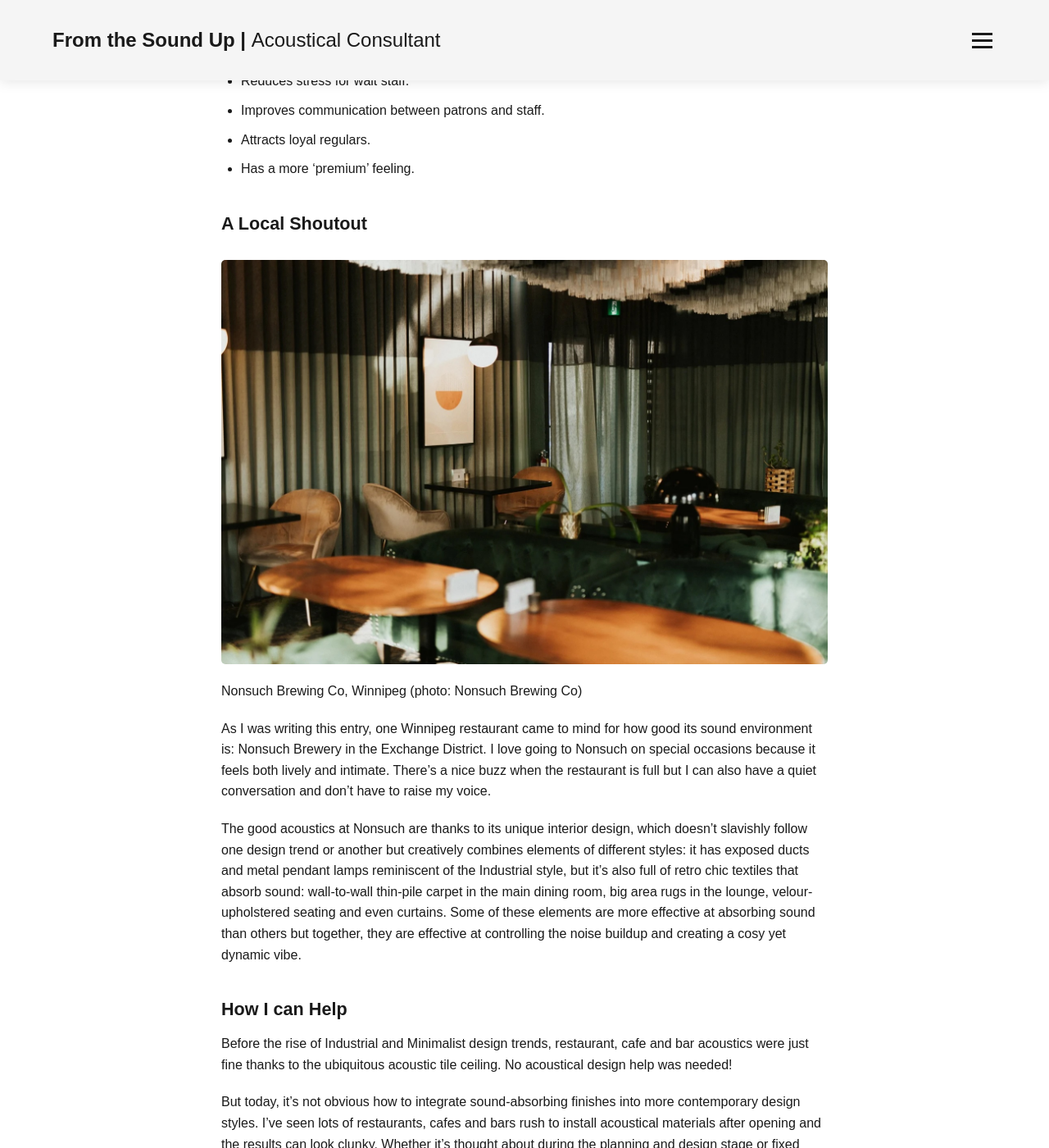
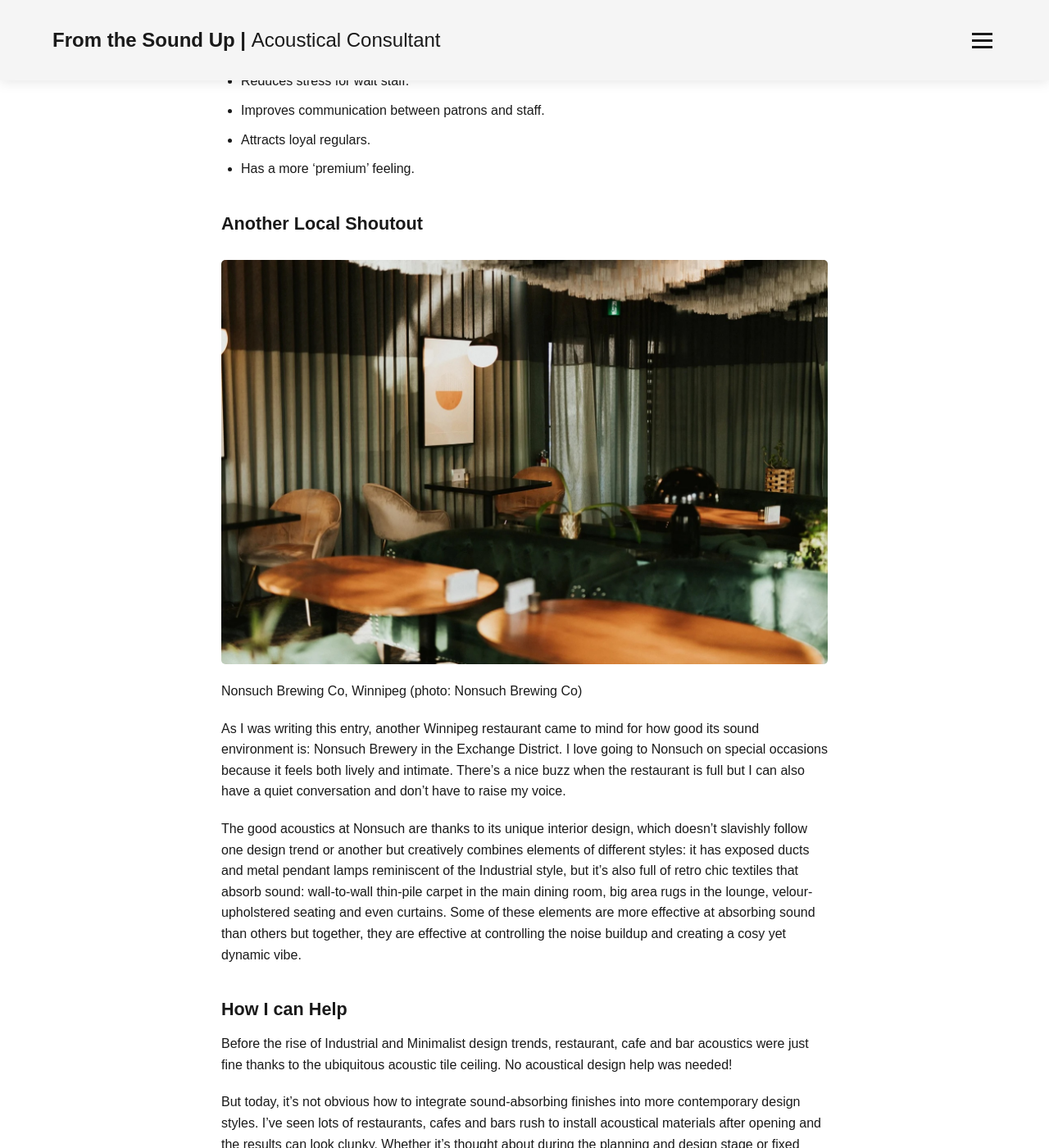
Before and after one commit to woa100/acousticswebsite, a Jekyll site: the page built from _posts/2026-05-23-how-did-restaurants-get-so-loud.md, in a window 1280 px wide and 1400 px high, scrolled down 4512 px. Shown: the whole window at 82% size. Built offline with Jekyll 4.4.1, drawn with Linux system fonts in a browser that asks for light colours.

Commit message:
Update 2026-05-23-how-did-restaurants-get-so-loud.md

```diff
--- a/_posts/2026-05-23-how-did-restaurants-get-so-loud.md
+++ b/_posts/2026-05-23-how-did-restaurants-get-so-loud.md
@@ -63,13 +63,13 @@ A calmer restaurant environment:
 * Attracts loyal regulars.
 * Has a more 'premium' feeling.
 
-### A Local Shoutout
+### Another Local Shoutout
 
 ![Nonsuch Brewing Co, Winnipeg](/blogassets/nonsuch_photo-nonsuch.jpg)
 
 Nonsuch Brewing Co, Winnipeg (photo: Nonsuch Brewing Co)
 
-As I was writing this entry, one Winnipeg restaurant came to mind for how good its sound environment is: Nonsuch Brewery in the Exchange District. I love going to Nonsuch on special occasions because it feels both lively and intimate. There's a nice buzz when the restaurant is full but I can also have a quiet conversation and don't have to raise my voice.
+As I was writing this entry, another Winnipeg restaurant came to mind for how good its sound environment is: Nonsuch Brewery in the Exchange District. I love going to Nonsuch on special occasions because it feels both lively and intimate. There's a nice buzz when the restaurant is full but I can also have a quiet conversation and don't have to raise my voice.
 
 The good acoustics at Nonsuch are thanks to its unique interior design, which doesn't slavishly follow one design trend or another but creatively combines elements of different styles: it has exposed ducts and metal pendant lamps reminiscent of the Industrial style, but it's also full of retro chic textiles that absorb sound: wall-to-wall thin-pile carpet in the main dining room, big area rugs in the lounge, velour-upholstered seating and even curtains. Some of these elements are more effective at absorbing sound than others but together, they are effective at controlling the noise buildup and creating a cosy yet dynamic vibe.
 
```
